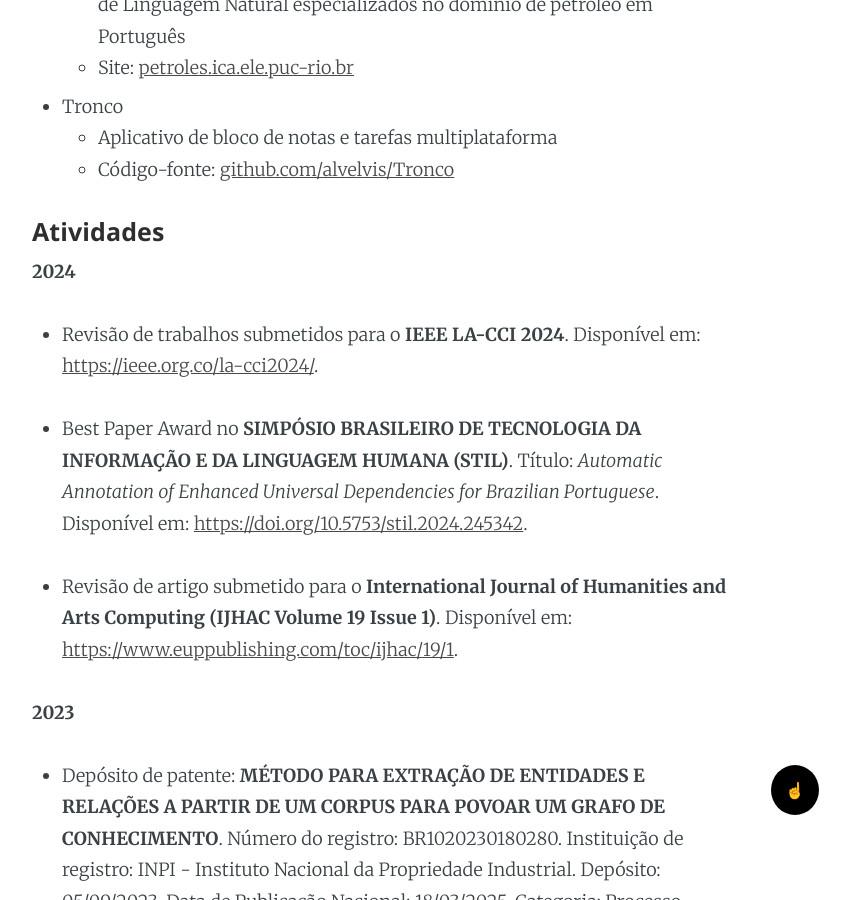
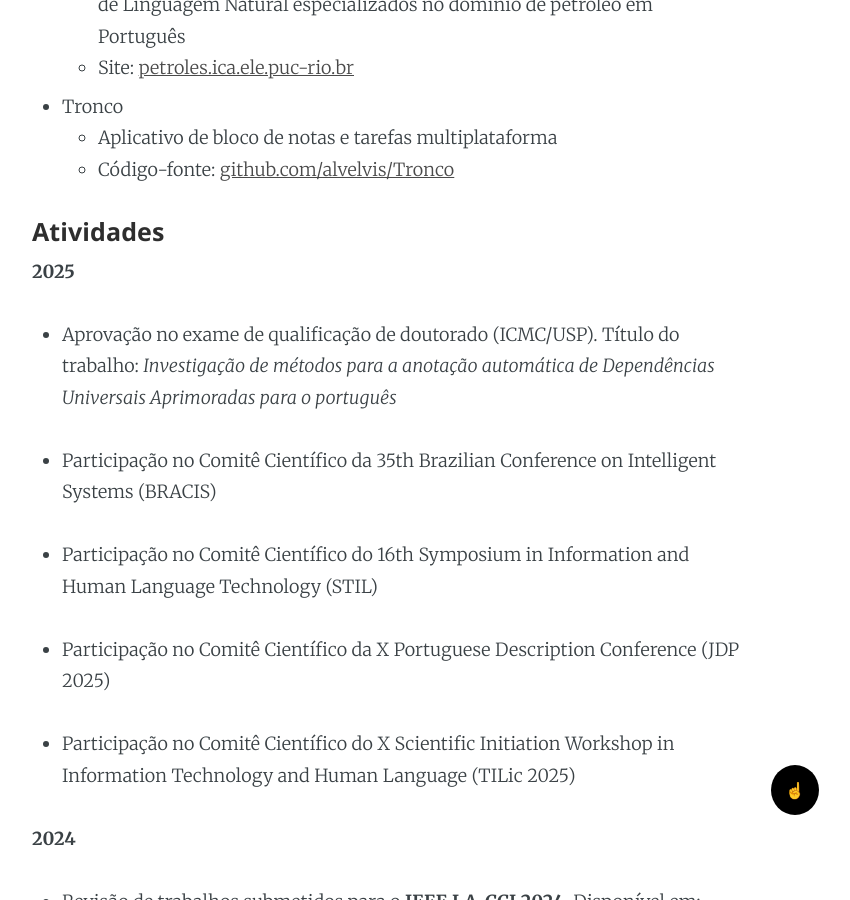
Before and after one commit to alvelvis/alvelvis.github.io, a Jekyll site: the page built from sobre.md, in a window 1280 px wide and 900 px high, scrolled down 5851 px. Shown: the whole window, without its empty margins (253-1103 px from the left). Built offline with Jekyll 4.4.1, drawn with Linux system fonts in a browser that asks for light colours; some of the changed text lies outside the part shown.

Commit message:
atualização

```diff
--- a/sobre.md
+++ b/sobre.md
@@ -86,6 +86,18 @@
 
 #### Atividades
 
+**2025**
+
+- Aprovação no exame de qualificação de doutorado (ICMC/USP). Título do trabalho: *Investigação de métodos para a anotação automática de Dependências Universais Aprimoradas para o português*
+
+- Participação no Comitê Científico da 35th Brazilian Conference on Intelligent Systems (BRACIS)
+
+- Participação no Comitê Científico do 16th Symposium in Information and Human Language Technology (STIL)
+
+- Participação no Comitê Científico da X Portuguese Description Conference (JDP 2025)
+
+- Participação no Comitê Científico do X Scientific Initiation Workshop in Information Technology and Human Language (TILic 2025)
+
 **2024**
 
 - Revisão de trabalhos submetidos para o **IEEE LA-CCI 2024**. Disponível em: [https://ieee.org.co/la-cci2024/](https://ieee.org.co/la-cci2024/).
```
Also changed, not shown: other parts of sobre.md (+3 -3 lines).
